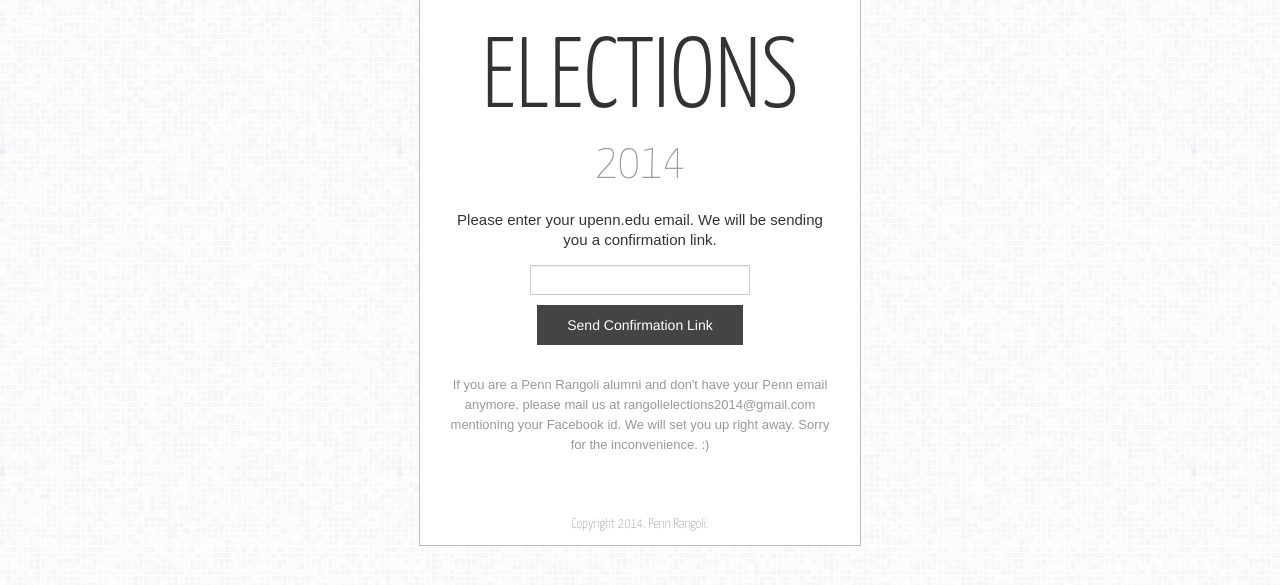
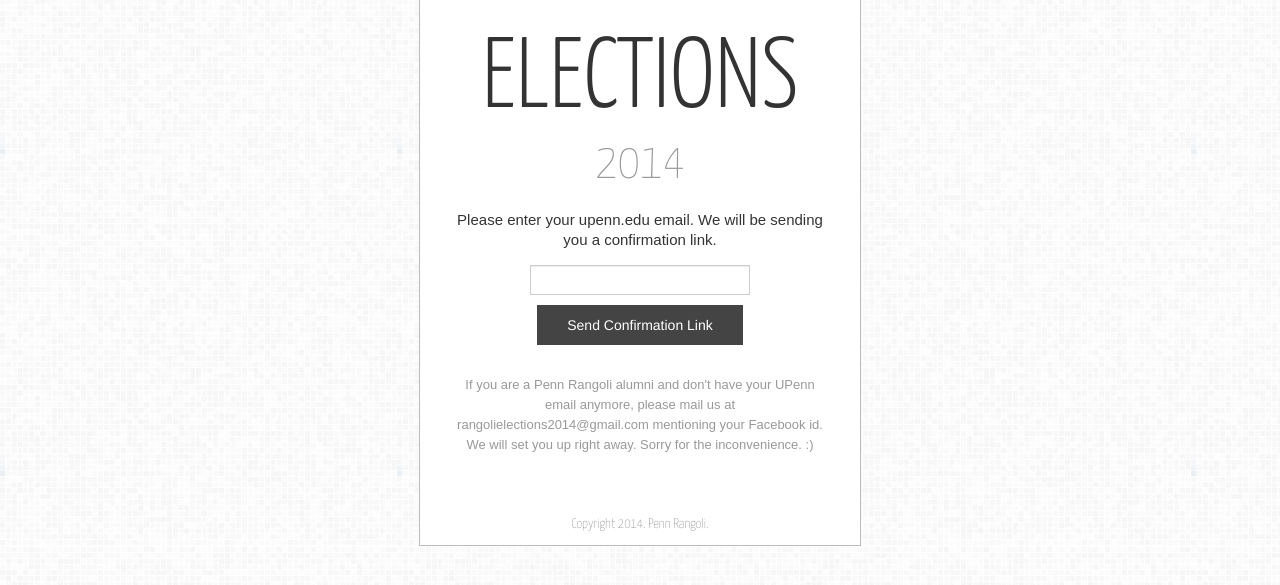
Before and after one commit to tharunreddy/elections-app, a Python web app: template templates/email_form.html in a window 1280 px wide. Shown: the part 178-763 px from the top of the page. Run offline with Jinja, Linux system fonts and the light colour scheme; the template is opened without the code that fills it, so the values that code supplies are empty; some libraries are stand-ins or nearby versions.

Commit message:
Little change in email form

```diff
--- a/templates/email_form.html
+++ b/templates/email_form.html
@@ -68,7 +68,7 @@
 					<input type="text" name="email" style="border-radius:0"><br/>
 					<input id="conf-submit" type="submit" name="submit" value="Send Confirmation Link">
 				</form>
-				<div class="instr" style="color:#999;font-size:13px">If you are a Penn Rangoli alumni and don't have your Penn email anymore, please mail us at rangolielections2014@gmail.com mentioning your Facebook id. We will set you up right away. Sorry for the inconvenience. :)</div>
+				<div class="instr" style="color:#999;font-size:13px">If you are a Penn Rangoli alumni and don't have your UPenn email anymore, please mail us at rangolielections2014@gmail.com mentioning your Facebook id. We will set you up right away. Sorry for the inconvenience. :)</div>
 			</div>
 		</div>
 		<div id="election-foot">
```
